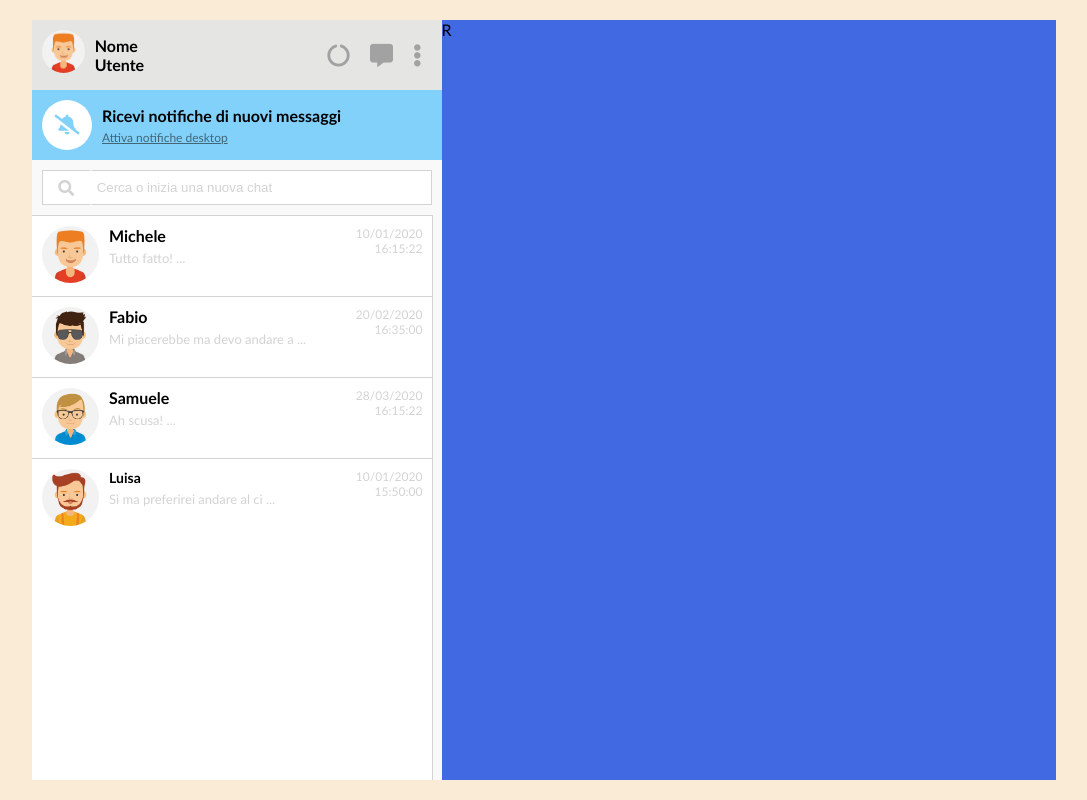
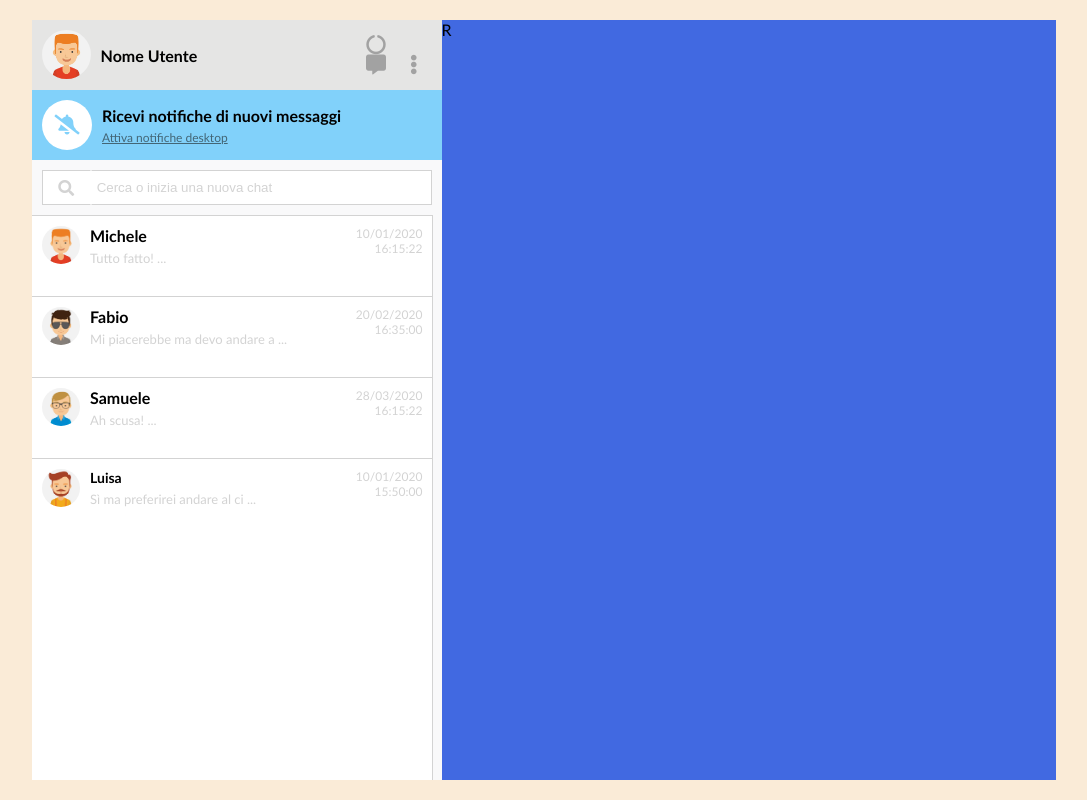
Before and after one commit to andreafontaneto/vue-boolzapp, a plain HTML site: page index.html in a window 1280 px wide. Shown: the whole page, without its empty margins (96-1183 px from the left). Drawn offline with nearby package versions, Linux system fonts and the light colour scheme.

Commit message:
left section fix

```diff
--- a/css/style.css
+++ b/css/style.css
@@ -50,12 +50,16 @@ body{
 }
 
 .l-top .user-bar .u-fullname{
+  width: 70%;
   padding-left: 10px;
-  padding-right: 140px;
+}
+
+.l-top .user-bar .u-icons{
+  width: 20%;
 }
 
 .u-icon{
-  font-size: 23px;
+  font-size: 20px;
   color: #A2A2A2;
   padding: 0 10px;
 }
@@ -149,7 +153,7 @@ body{
 }
 
 .user-box .ub-avatar{
-  width: 15%;
+  width: 10%;
   height: 60px;
 }
 
@@ -159,7 +163,7 @@ body{
 }
 
 .user-box .ub-text{
-  width: 55%;
+  width: 60%;
   padding-left: 10px;
 }
 
--- a/index.html
+++ b/index.html
@@ -27,9 +27,11 @@
 
           <div class="u-fullname"><strong>Nome Utente</strong></div>
 
-          <i class="fas fa-circle-notch u-icon"></i>
-          <i class="fas fa-comment-alt u-icon"></i>
-          <i class="fas fa-ellipsis-v u-icon"></i>
+          <div class="u-icons">
+            <i class="fas fa-circle-notch u-icon"></i>
+            <i class="fas fa-comment-alt u-icon"></i>
+            <i class="fas fa-ellipsis-v u-icon"></i>
+          </div>
 
         </div>
 
```
